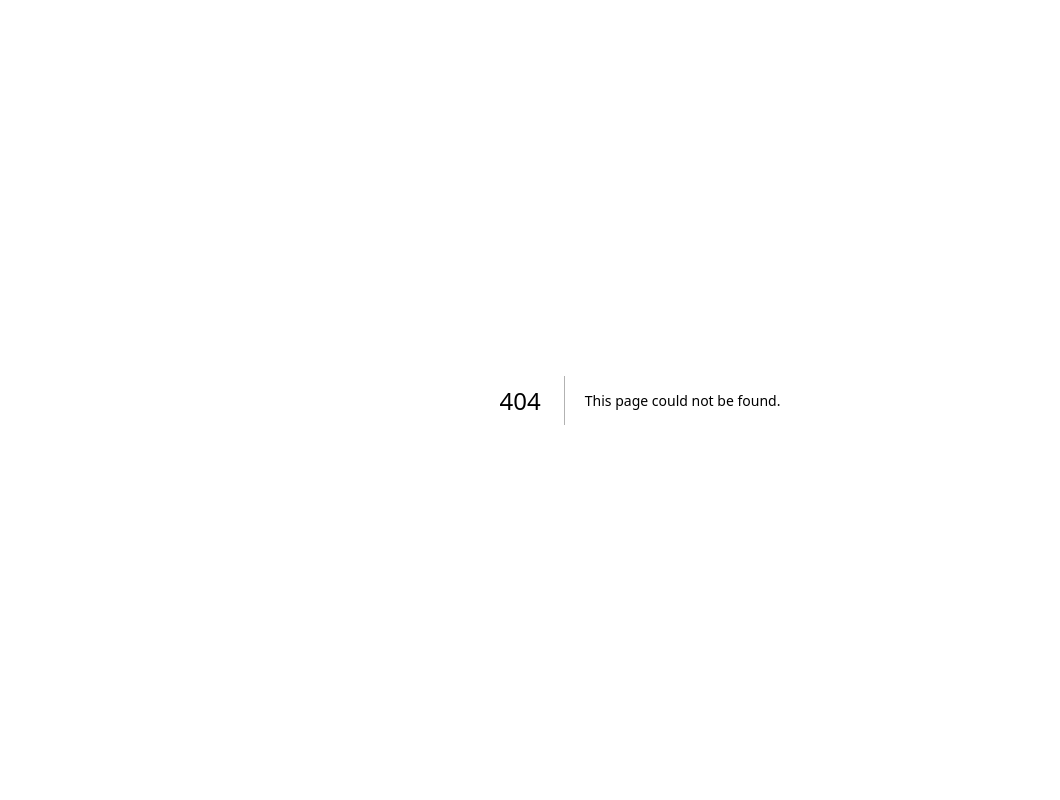
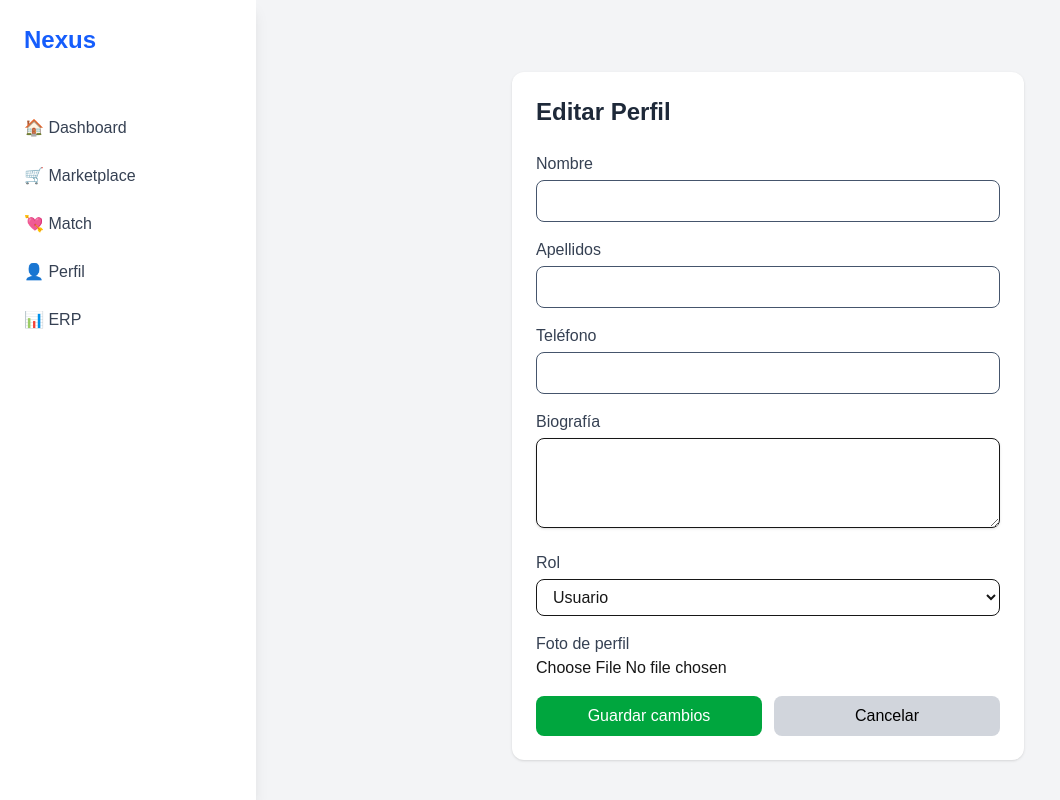
Before and after one commit to joseorteha/Nexus, a Next.js app: page /dashboard/profile/editar in a window 1280 px wide. Before the commit this address had no page. Shown: the whole page, without its empty margins (0-1060 px from the left). Built offline with nearby package versions, Linux system fonts and the light colour scheme; no server answers.

Commit message:
feat: Añadir página de perfil y componentes relacionados

```diff
--- /dev/null
+++ b/src/app/dashboard/profile/editar/page.tsx
@@ -0,0 +1,175 @@
+
+"use client";
+
+import React, { useEffect, useRef, useState } from "react";
+import { useRouter } from "next/navigation";
+
+type Profile = {
+  nombre?: string;
+  apellidos?: string;
+  telefono?: string;
+  bio?: string;
+  role?: string;
+  avatar_url?: string;
+};
+
+export default function Page() {
+  const router = useRouter();
+  const [profile, setProfile] = useState<Profile | null>(null);
+  const [loading, setLoading] = useState(false);
+  const [error, setError] = useState<string | null>(null);
+  const [preview, setPreview] = useState<string | null>(null);
+  const formRef = useRef<HTMLFormElement | null>(null);
+
+  useEffect(() => {
+    // Cargar perfil existente (si existe endpoint `/api/perfil`)
+    let mounted = true;
+    (async () => {
+      try {
+        const res = await fetch("/api/perfil");
+        if (!res.ok) return; // si no existe, ignorar
+        const data = await res.json();
+        if (mounted) {
+          setProfile(data);
+          if (data?.avatar_url) setPreview(data.avatar_url);
+        }
+      } catch {
+        // silenciar error de fetch si no hay endpoint
+      }
+    })();
+    return () => {
+      mounted = false;
+    };
+  }, []);
+
+  const handleFileChange = (ev: React.ChangeEvent<HTMLInputElement>) => {
+    const file = ev.target.files?.[0];
+    if (!file) return setPreview(profile?.avatar_url ?? null);
+    const url = URL.createObjectURL(file);
+    setPreview(url);
+  };
+
+  const handleSubmit = async (ev: React.FormEvent) => {
+    ev.preventDefault();
+    setError(null);
+    setLoading(true);
+    try {
+      const form = formRef.current;
+      if (!form) throw new Error("Formulario no encontrado");
+      const formData = new FormData(form);
+
+      const res = await fetch("/api/perfil/update", {
+        method: "POST",
+        body: formData,
+      });
+
+      if (!res.ok) {
+        const text = await res.text();
+        throw new Error(text || "Error al guardar perfil");
+      }
+
+      // Enviar exitoso: redirigir
+      router.push("/dashboard");
+    } catch (err: unknown) {
+      if (err instanceof Error) setError(err.message);
+      else setError(String(err ?? "Error desconocido"));
+    } finally {
+      setLoading(false);
+    }
+  };
+
+  return (
+    <main className="max-w-lg mx-auto mt-10 p-6 bg-white rounded-xl shadow space-y-6">
+      <h1 className="text-2xl font-bold text-gray-800">Editar Perfil</h1>
+
+      <form
+        ref={formRef}
+        onSubmit={handleSubmit}
+        encType="multipart/form-data"
+        className="space-y-4"
+      >
+        <div>
+          <label className="block text-gray-700 font-medium">Nombre</label>
+          <input
+            type="text"
+            name="nombre"
+            defaultValue={profile?.nombre ?? ""}
+            required
+            className="w-full text-slate-600 mt-1 px-3 py-2 border rounded-lg focus:ring-2 focus:ring-green-500"
+          />
+        </div>
+
+        <div>
+          <label className="block text-gray-700 font-medium">Apellidos</label>
+          <input
+            type="text"
+            name="apellidos"
+            defaultValue={profile?.apellidos ?? ""}
+            className="w-full text-slate-600 mt-1 px-3 py-2 border rounded-lg focus:ring-2 focus:ring-green-500"
+          />
+        </div>
+
+        <div>
+          <label className="block text-gray-700 font-medium">Teléfono</label>
+          <input
+            type="tel"
+            name="telefono"
+            defaultValue={profile?.telefono ?? ""}
+            className="w-full text-slate-600 mt-1 px-3 py-2 border rounded-lg focus:ring-2 focus:ring-green-500"
+          />
+        </div>
+
+        <div>
+          <label className="block text-gray-700 font-medium">Biografía</label>
+          <textarea
+            name="bio"
+            rows={3}
+            defaultValue={profile?.bio ?? ""}
+            className="w-full px-3 py-2 mt-1 border rounded-lg shadow-sm focus:ring-2 focus:ring-green-500"
+          />
+        </div>
+
+        <div>
+          <label className="block text-gray-700 font-medium">Rol</label>
+          <select
+            name="role"
+            defaultValue={profile?.role ?? "usuario"}
+            className="w-full px-3 py-2 mt-1 border rounded-lg focus:ring-2 focus:ring-green-500"
+          >
+            <option value="usuario">Usuario</option>
+            <option value="vendedor">Vendedor</option>
+            <option value="agencia">Agencia</option>
+            <option value="organizacion">Organización</option>
+            <option value="guia">Guía</option>
+          </select>
+        </div>
+
+        <div>
+          <label className="block text-gray-700 font-medium">Foto de perfil</label>
+          {preview && (
+            <img src={preview} alt="Avatar" className="w-16 h-16 rounded-full mb-2 object-cover" />
+          )}
+          <input type="file" name="avatar" accept="image/*" onChange={handleFileChange} />
+        </div>
+
+        {error && <div className="text-red-600">{error}</div>}
+
+        <div className="flex gap-3">
+          <button
+            type="submit"
+            disabled={loading}
+            className="flex-1 py-2 bg-green-600 text-white rounded-lg hover:bg-green-500 transition disabled:opacity-60"
+          >
+            {loading ? "Guardando..." : "Guardar cambios"}
+          </button>
+          <a
+            href="/dashboard"
+            className="flex-1 py-2 text-center bg-gray-300 text-black rounded-lg hover:bg-gray-400 transition"
+          >
+            Cancelar
+          </a>
+        </div>
+      </form>
+    </main>
+  );
+}
--- a/src/app/dashboard/profile/page.tsx
+++ b/src/app/dashboard/profile/page.tsx
@@ -2,21 +2,30 @@
 // Responsable: Jesus
 // URL: /dashboard/profile
 
+import ProfileHeader from "@/src/components/modules/profile/ProfileHeader"
+
 export default function ProfilePage() {
   return (
     <div>
-      <h1 className="text-4xl font-bold mb-6">👤 Mi Perfil</h1>
-      <p className="text-gray-600 mb-4">Responsable: Jesus</p>
+      <h1 className="text-4xl font-bold mb-6 text-primary">Bienvenido de vuelta, Jesus</h1>
 
-      <div className="bg-white p-6 rounded-lg shadow-lg">
-        <h2 className="text-xl font-semibold mb-4">📝 Tareas:</h2>
-        <ul className="space-y-2">
-          <li>✅ Crear componentes en: src/components/modules/profile/</li>
-          <li>✅ ProfileHeader - Cabecera con foto y nombre</li>
-          <li>✅ EditProfileForm - Formulario de edición</li>
-          <li>✅ Vista de empresa</li>
-        </ul>
+
+      {/* Aqui va ir el ProfileHeader */}
+
+       <section className="max-w-5xl mx-auto mt-8 px-4">
+          <ProfileHeader />
+
+
+      <div className="pt-20 md:pt-16">
+        <div className="mx-auto bg-white/70 dark:bg-emerald-900/60 backdrop-blur-md rounded-2xl shadow-xl p-2 md:p-3 max-w-3xl">
+          <div className="grid grid-cols-3 gap-2">
+            <button className="py-2 rounded-xl bg-emerald-600 text-white font-medium">Posts</button>
+            <button className="py-2 rounded-xl text-emerald-700 dark:text-emerald-200 hover:bg-emerald-50/60 dark:hover:bg-white/5">Destinos</button>
+            <button className="py-2 rounded-xl text-emerald-700 dark:text-emerald-200 hover:bg-emerald-50/60 dark:hover:bg-white/5">Insignias</button>
+          </div>
+        </div>
       </div>
+    </section>
 
       <div className="mt-6 bg-white p-6 rounded-lg shadow">
         <div className="flex items-center gap-4 mb-6">
--- /dev/null
+++ b/src/assets/SettingsIcon.tsx
@@ -0,0 +1,21 @@
+
+export default function SettingsIcon() {
+  return (
+    <svg
+      xmlns="http://www.w3.org/2000/svg"
+      width="24"
+      height="24"
+      viewBox="0 0 24 24"
+      fill="none"
+      stroke="currentColor"
+      stroke-width="2"
+      stroke-linecap="round"
+      stroke-linejoin="round"
+      className="icon icon-tabler icons-tabler-outline icon-tabler-assembly hover:rotate-180 transition-transform duration-400 ease-in-out"
+    >
+      <path stroke="none" d="M0 0h24v24H0z" fill="none" />
+      <path d="M19.875 6.27c.7 .398 1.13 1.143 1.125 1.948v7.284c0 .809 -.443 1.555 -1.158 1.948l-6.75 4.27a2.27 2.27 0 0 1 -2.184 0l-6.75 -4.27a2.23 2.23 0 0 1 -1.158 -1.948v-7.285c0 -.809 .443 -1.554 1.158 -1.947l6.75 -3.98a2.33 2.33 0 0 1 2.25 0l6.75 3.98z" />
+      <path d="M15.5 9.422c.312 .18 .503 .515 .5 .876v3.277c0 .364 -.197 .7 -.515 .877l-3 1.922a1 1 0 0 1 -.97 0l-3 -1.922a1 1 0 0 1 -.515 -.876v-3.278c0 -.364 .197 -.7 .514 -.877l3 -1.79c.311 -.174 .69 -.174 1 0l3 1.79h-.014z" />
+    </svg>
+  );
+}
--- /dev/null
+++ b/src/components/modules/profile/EditProfileForm.tsx
@@ -0,0 +1,6 @@
+
+export default function EditProfileForm() {
+  return (
+    <div>EditProfileForm</div>
+  )
+}
--- /dev/null
+++ b/src/components/modules/profile/ProfileHeader.tsx
@@ -0,0 +1,57 @@
+import SettingsIcon from "@/src/assets/SettingsIcon";
+
+export default function ProfileHeader() {
+  return (
+          <div className="relative">
+
+        <div className=" -bottom-16 md:-bottom-12 left-0 right-0 px-4 md:px-8">
+          <div className="mx-auto grid grid-cols-[auto,1fr] gap-4 items-start rounded-2xl md:rounded-3xl  bg-gradient-to-r from-cyan-600 via-blue-600 to-cyan-600 dark:from-cyan-700 dark:via-blue-700 dark:to-cyan-700 backdrop-blur-xl shadow-2xl p-4 md:p-6">
+            <img id="avatar-preview" src='' alt="Avatar" className="h-20 w-20 md:h-24 md:w-24 rounded-2xl ring-4 ring-white/70 object-cover" />
+
+            <div className="flex flex-col gap-3">
+              <div className="flex items-center justify-between gap-3">
+                <h1 className="text-lg md:text-2xl font-bold tracking-tight text-emerald-900 dark:text-white">
+                  {/* {profile?.nombre} {profile?.apellidos} */} Nombre empresa aqui
+                </h1>
+
+                <div className="flex items-center gap-2">
+                  <a href="profile/editar" className="px-3 py-1.5 md:px-4 md:py-2 rounded-full bg-white text-secondary hover:bg-foreground">Editar</a>
+                  <button className="px-3 py-1.5 rounded-full border border-[#611232]/50 bg-[#611232] text-white ">
+                    <SettingsIcon />
+                  </button>
+                </div>
+
+              </div>
+
+              <div>
+                <p className="text-sm md:text-base text-slate-700 dark:text-slate-200">
+                    {/* {profile?.bio || "Sin biografía por el momento."} */} Biografia de la empresa aqui
+                </p>
+              </div>
+
+
+              <div className="grid grid-cols-3 gap-2 md:gap-4">
+                <div className="rounded-full bg-white text-secondary hover:text-secondary-hover  py-2 text-center">
+                  <p className="text-base font-bold">0</p>
+                  <span className="text-xs">Siguiendo</span>
+                </div>
+                <div className="rounded-full bg-white text-secondary hover:text-secondary-hover  py-2 text-center">
+                  <p className="text-base font-bold">0</p>
+                  <span className="text-xs">Seguidores</span>
+                </div>
+                <div className="rounded-full bg-white text-secondary hover:text-secondary-hover py-2 text-center">
+                  <p className="text-base font-bold">0</p>
+                  <span className="text-xs">Destinos</span>
+                </div>
+              </div>
+
+              <p className="text-sm md:text-base text-slate-700 dark:text-slate-200">
+              </p>
+            </div>
+          </div>
+        </div>
+      </div>
+
+
+)
+}
```
